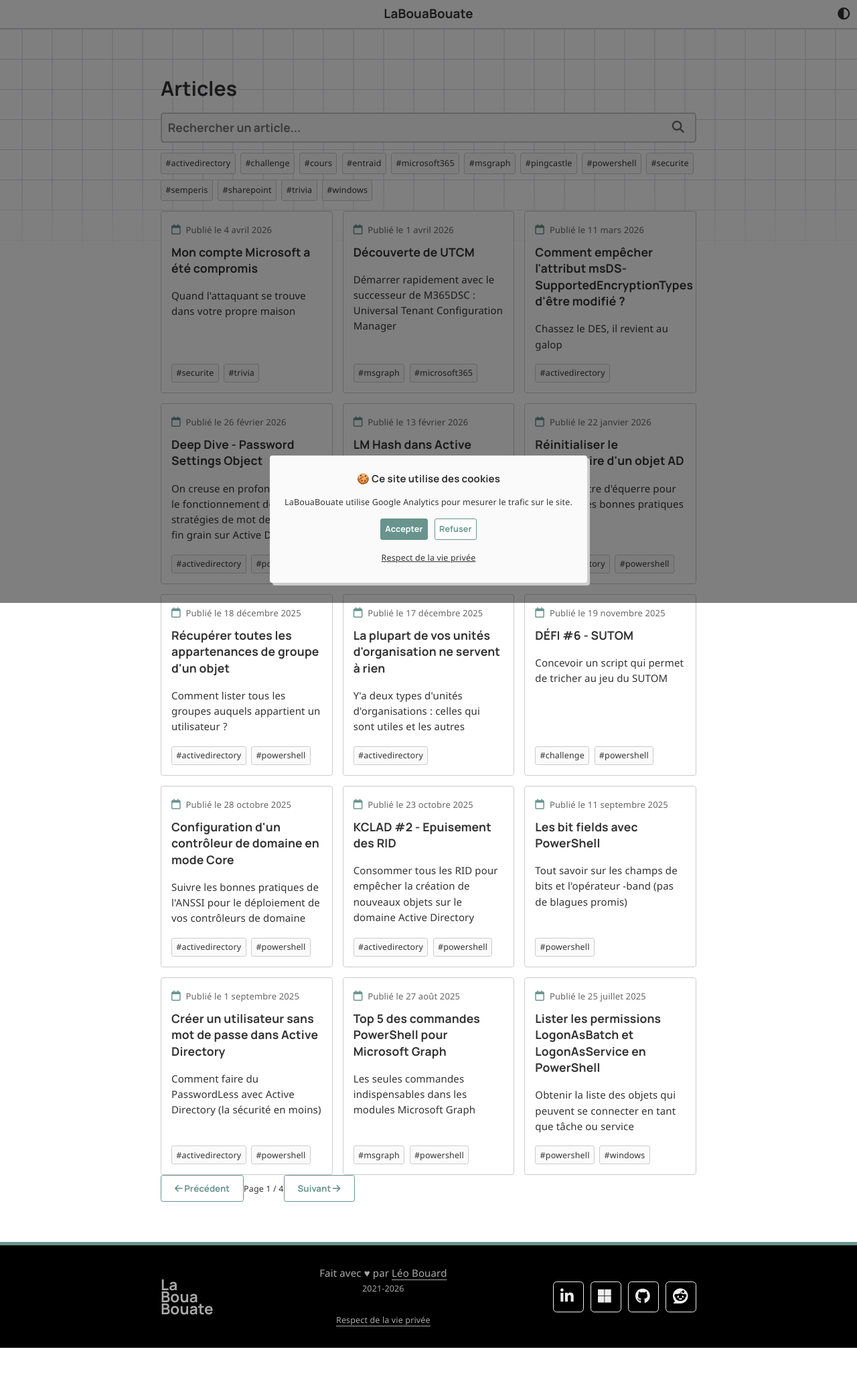
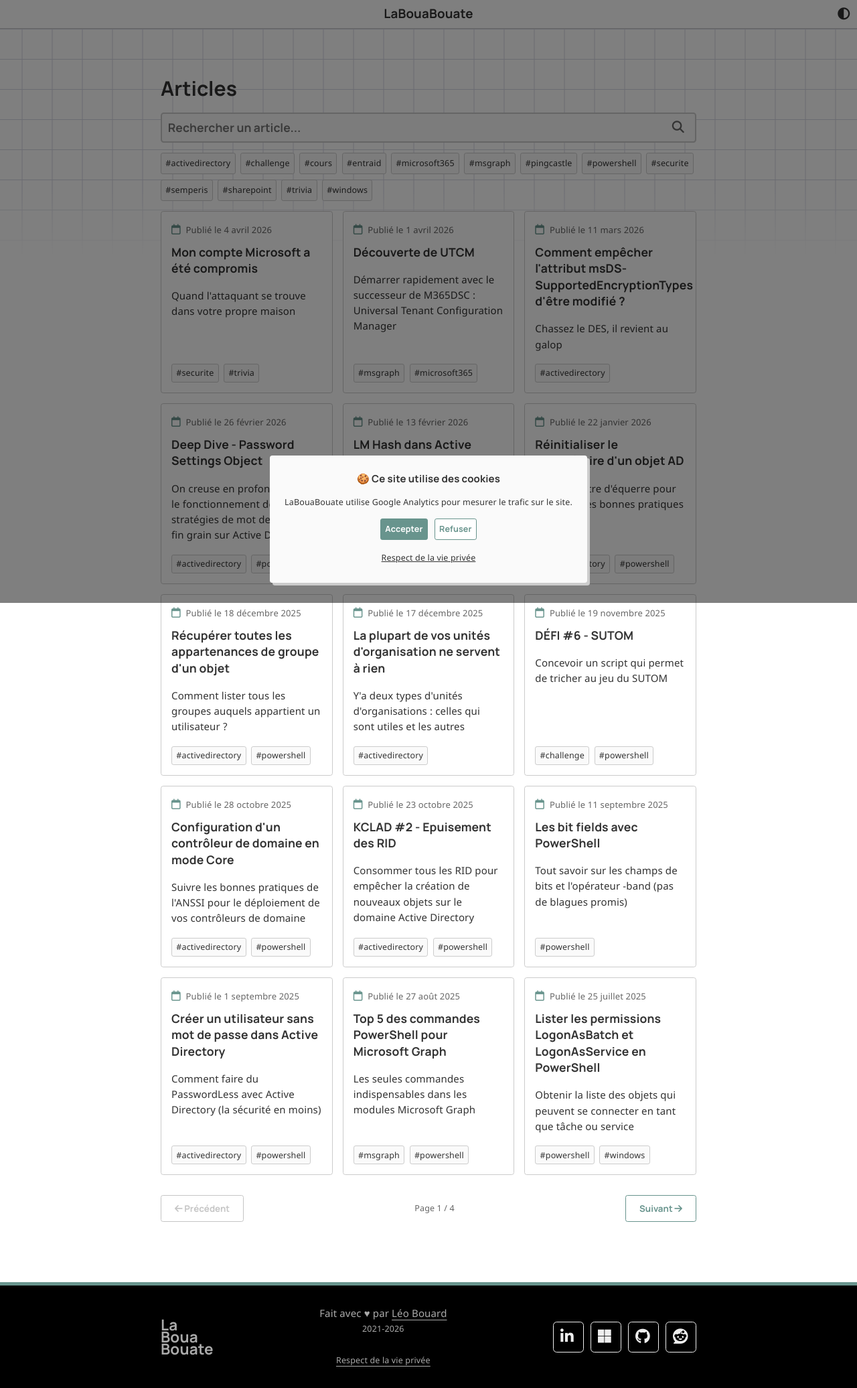
Before and after one commit to leobouard/leobouard.github.io, a Jekyll site: the page built from _pages/blog.html, in a window 1280 px wide. Shown: the whole page at 67% size. Built offline with Jekyll 4.4.1, drawn with Linux system fonts in a browser that asks for light colours; nearby versions of some CDN libraries; some web fonts are replaced; before the commit the page ends 2012 px from its top, so only the background shows below that.

Commit message:
Update main.scss

```diff
--- a/assets/css/main.scss
+++ b/assets/css/main.scss
@@ -17,6 +17,7 @@
 @import 'highlight';
 @import 'hover';
 @import 'images';
+@import 'paginator';
 @import 'post-preview';
 @import 'summary';
 @import 'tables';
```
